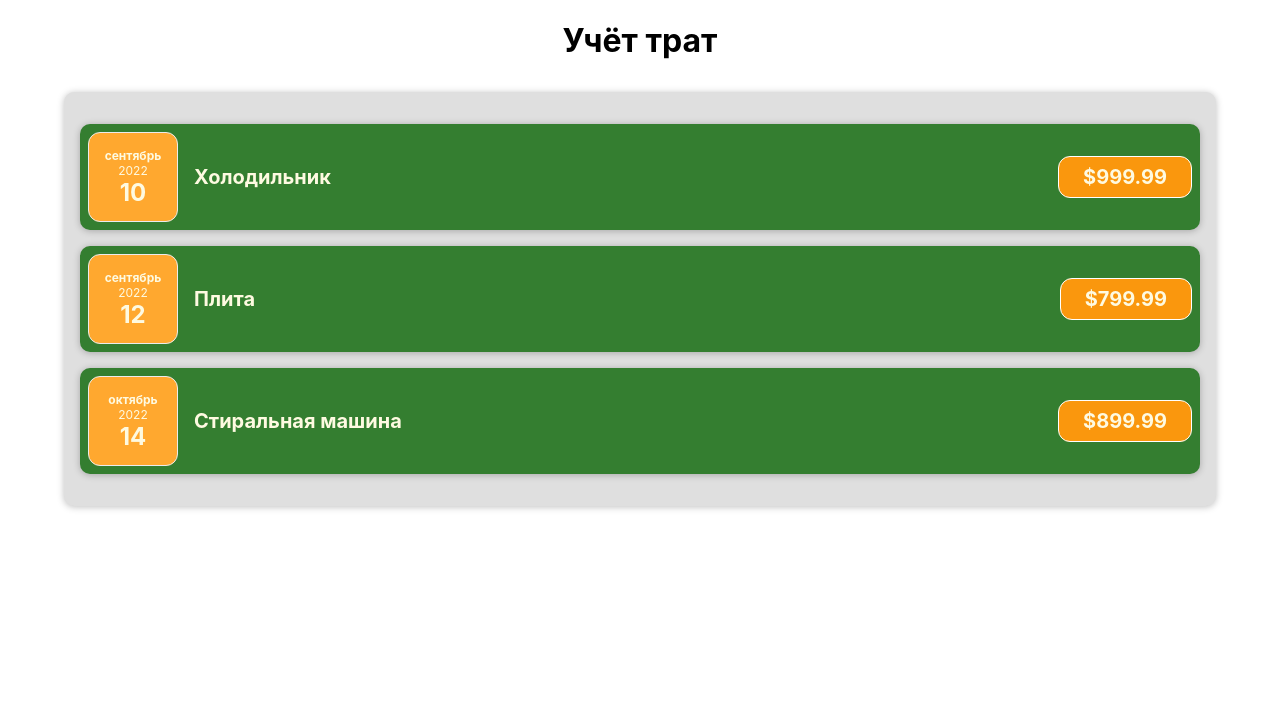
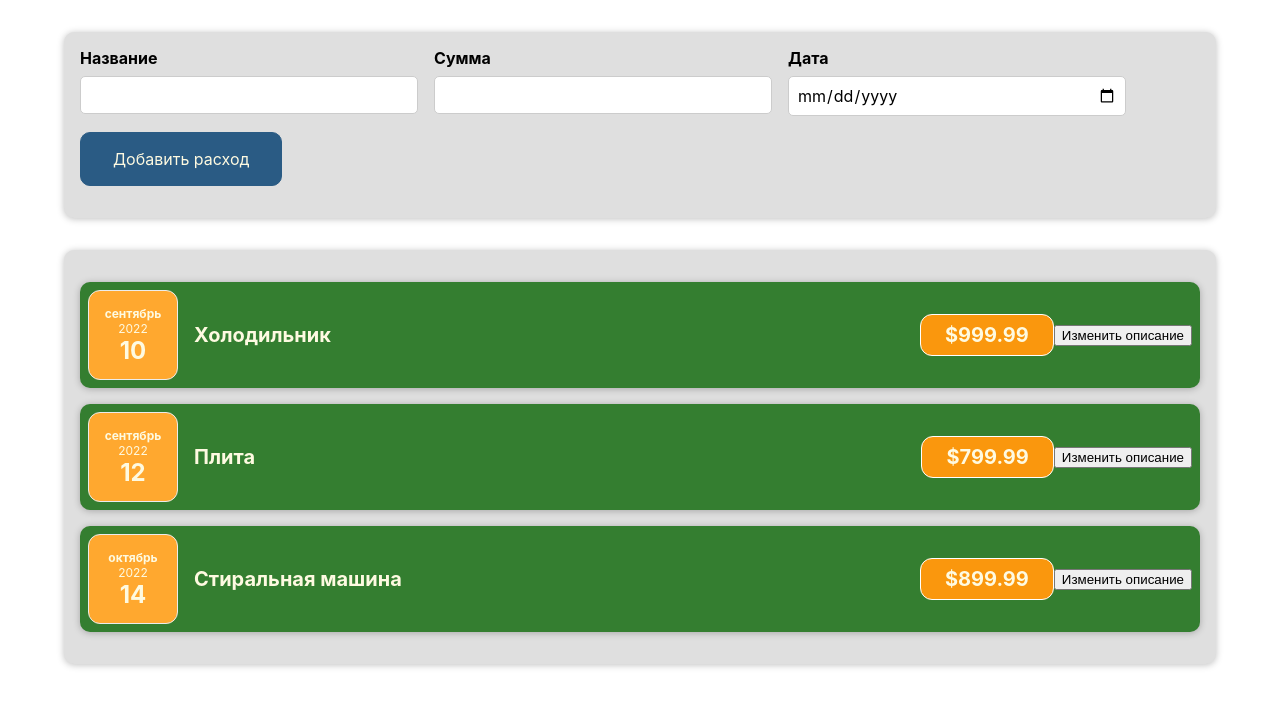
Before and after one commit to PchelaMaya/react-site, a React (Create React App) app: page / in a window 1280 px wide. Shown: the top 706 px of the page. Built offline with nearby package versions, Linux system fonts and the light colour scheme.

Commit message:
add parameters of input

```diff
--- a/src/App.js
+++ b/src/App.js
@@ -1,25 +1,34 @@
+import NewCost from "./components/NewCost/NewCost";
 import Costs from "./components/Costs/Costs";
 const App = () => {
   const costs = [
     {
+      id: 'c1',
       date: new Date(2022, 8, 10),
       description: "Холодильник",
       amount: 999.99
     },
     {
+      id: 'c2',
       date: new Date(2022, 8, 12),
       description: "Плита",
       amount: 799.99
     },
     {
+      id: 'c3',
       date: new Date(2022, 9, 14),
       description: "Стиральная машина",
       amount: 899.99
     },
   ];
+
+  const addCostHandler = (cost) => {
+
+  }
+
   return (
     <div>
-      <h1 className="title">Учёт трат</h1>
+      <NewCost onAddCost={addCostHandler}/>
       <Costs costs={costs}/>
     </div>
   );
--- a/src/components/Costs/CostItem.js
+++ b/src/components/Costs/CostItem.js
@@ -1,15 +1,20 @@
 import './CostItem.css';
 import CostDate from './CostDate';
 import Card from '../UI/Card';
-
+import React, { useState } from 'react';
 const CostItem = (props) => {
+    const [description, setDescription] = useState(props.description);
+    const changeDescriptionHandler = () => {
+        setDescription('New');
+    }
     return (
         <Card className='cost-item'>
             <CostDate date={props.date}/>
             <div className='cost-item__description'>
-                <h2>{props.description}</h2>
+                <h2>{description}</h2>
                 <div className='cost-item__price'>${props.amount}</div>
             </div>
+            <button onClick={changeDescriptionHandler}>Изменить описание</button>
         </Card>
     );
 }
--- /dev/null
+++ b/src/components/NewCost/CostForm.css
@@ -0,0 +1,26 @@
+.new-cost__controls {
+    display: flex;
+    flex-wrap: wrap;
+    gap: 1rem;
+    margin-bottom: 1rem;
+    text-align: left;
+  }
+
+  .new-cost__control label {
+    font-weight: bold;
+    margin-bottom: 0.5rem;
+    display: block;
+  }
+
+  .new-cost__control input {
+    font: inherit;
+    padding: 0.5rem;
+    border-radius: 5px;
+    border: 1px solid #ccc;
+    width: 20rem;
+    max-width: 100%;
+  }
+
+  .new-cost__actions {
+    text-align: left;
+  }
--- /dev/null
+++ b/src/components/NewCost/CostForm.js
@@ -0,0 +1,84 @@
+import React, { useState } from 'react'
+import './CostForm.css'
+const CostForm = (props) => {
+
+    const [inputName, setInputName] = useState('');
+    const [inputAmount, setInputAmount] = useState('');
+    const [inputDate, setInputDate] = useState('');
+
+    //Лучше использовать следующий способ передачи состояния Input,
+    //но в данном случае используются стр.функции ниже через несколько состояний
+    // const nameChangeHandler = (event) => {
+    //     setUserInput((previousState) => {
+    //         return {
+    //             ...previousState,
+    //             name: event.target.value
+    //         }
+    //     })
+    // }
+
+    const nameChangeHandler = (event) => {
+        setInputName(event.target.value);
+    }
+    const amountChangeHandler = (event) => {
+        setInputAmount(event.target.value);
+    }
+    const dateChangeHandler = (event) => {
+        setInputDate(event.target.value);
+    }
+
+    const submitHandler = (event) => {
+        event.preventDefault();
+
+        const costData = {
+            name: inputName,
+            amount: inputAmount,
+            date: new Date(inputDate)
+        }
+        //ниже коммуникация с компонентом NewCost
+        props.onSaveCostData();
+        setInputName('');
+        setInputAmount('');
+        setInputDate('');
+
+    };
+    return (
+        <form onSubmit={submitHandler}>
+            <div className='new-cost__controls'>
+                <div className='new-cost__control'>
+                    <label>Название</label>
+                    <input
+                     type='text'
+                     value={inputName}
+                     onChange={nameChangeHandler}
+                    />
+                </div>
+                <div className='new-cost__control'>
+                    <label>Сумма</label>
+                    <input
+                     type='number'
+                     value={inputAmount}
+                     onChange={amountChangeHandler}
+                     min='0.01'
+                     step='0.01'
+                    />
+                </div>
+                <div className='new-cost__control'>
+                    <label>Дата</label>
+                    <input
+                     type='date'
+                     value={inputDate}
+                     onChange={dateChangeHandler}
+                     min='2019-01-01'
+                     step='2023-12-31'
+                    />
+                </div>
+                <div className='new-cost__actions'>
+                    <button type='submit'>Добавить расход</button>
+                </div>
+            </div>
+        </form>
+        )
+}
+
+export default CostForm;
--- /dev/null
+++ b/src/components/NewCost/NewCost.css
@@ -0,0 +1,27 @@
+.new-cost {
+    background-color: #dfdfdf;
+    padding: 1rem;
+    margin: 2rem auto;
+    width: 70rem;
+    max-width: 95%;
+    border-radius: 10px;
+    text-align: center;
+    box-shadow: 0 1px 7px rgba(0, 0, 0, 0.25);
+  }
+
+  .new-cost button {
+    font: inherit;
+    cursor: pointer;
+    padding: 1rem 2rem;
+    border: 1px solid #2a5b84;
+    background-color: #2a5b84;
+    color: #fefae1;
+    border-radius: 10px;
+    margin-right: 3px;
+  }
+
+  .new-cost button:hover,
+  .new-cost button:active {
+    background-color: #2a5c84b2;
+    border-color: #2a5c84b2;
+  }
--- /dev/null
+++ b/src/components/NewCost/NewCost.js
@@ -0,0 +1,19 @@
+import CostForm from './CostForm';
+import './NewCost.css'
+const NewCost = (props) => {
+    const saveCostDataHandler = (inputCostData) =>
+    {
+        const costData = {
+            ...inputCostData,
+            id: Math.random().toString()
+        }
+        props.onAddCost(costData);
+    }
+    return (
+        <div className="new-cost">
+            <CostForm onSaveCostData={saveCostDataHandler}/>
+        </div>
+    );
+}
+
+export default NewCost;
```
